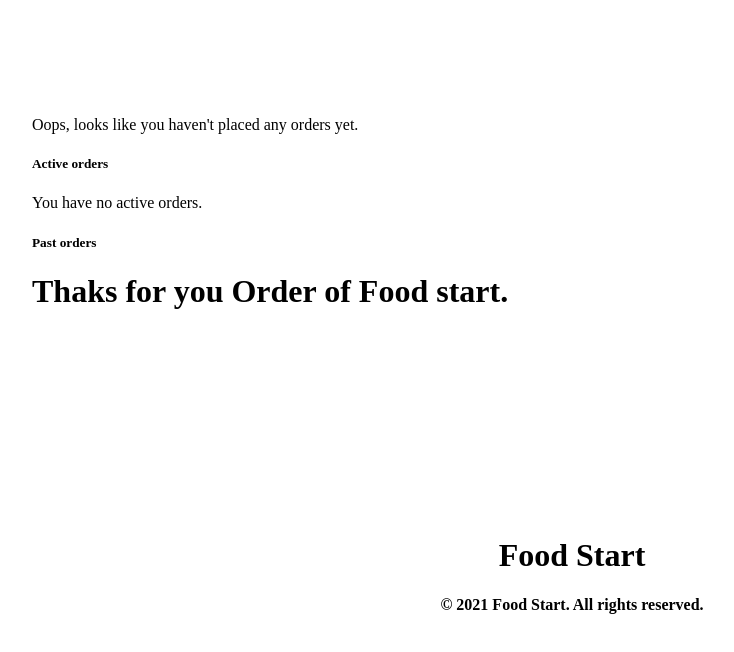
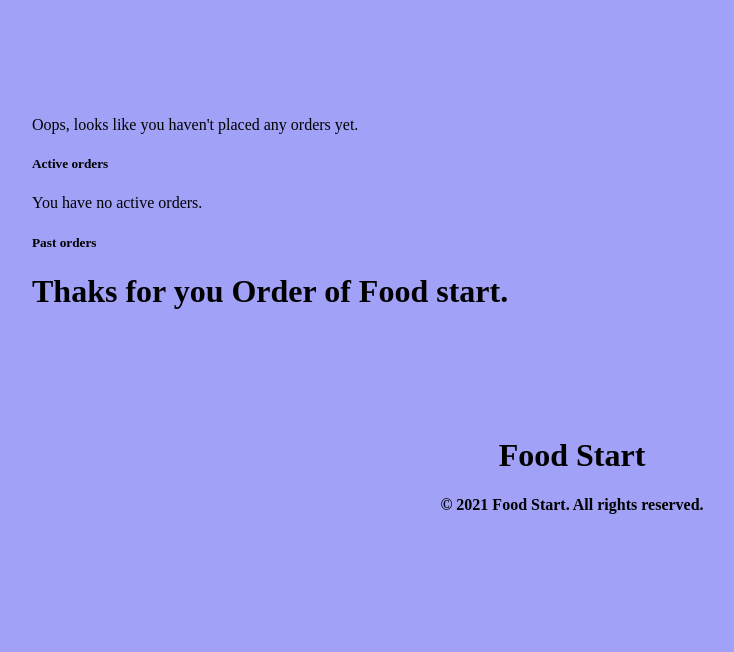
Before and after one commit to anisur770/project-1-ph, a plain HTML site: page myOrder.html in a window 1280 px wide. Shown: the whole page, without its empty margins (68-802 px from the left). Drawn offline with Linux system fonts and the light colour scheme.

Commit message:
exta addded2

```diff
--- a/myOrder.html
+++ b/myOrder.html
@@ -5,22 +5,23 @@
     <meta http-equiv="X-UA-Compatible" content="IE=edge">
     <meta name="viewport" content="width=device-width, initial-scale=1.0">
     <title>Document</title>
+    <link rel="icon" href="Images/titelPNG.PNG" type="Images" sizes="16x16">
     <style>
         body {
-            background-color:rgb(224, 167, 147)
+            background-color:rgb(84, 250, 98)
             text-align:center;
             padding: 50px;
             margin:50px;
         }
         .home{
-            height:400px;
+            height:300px;
         }
         footer{
             text-align:center;
         }
     </style>
 </head>
-<body>
+<body style="background-color:rgb(161, 162, 247)">
 
     <div class="home">
         <p>Oops, looks like you haven't placed any orders yet.</p>
```
Also changed, not shown: aboutFoodStart.html (+3 -2 lines), index.html (+2 -2 lines), Images/titelPNG.PNG (added).
